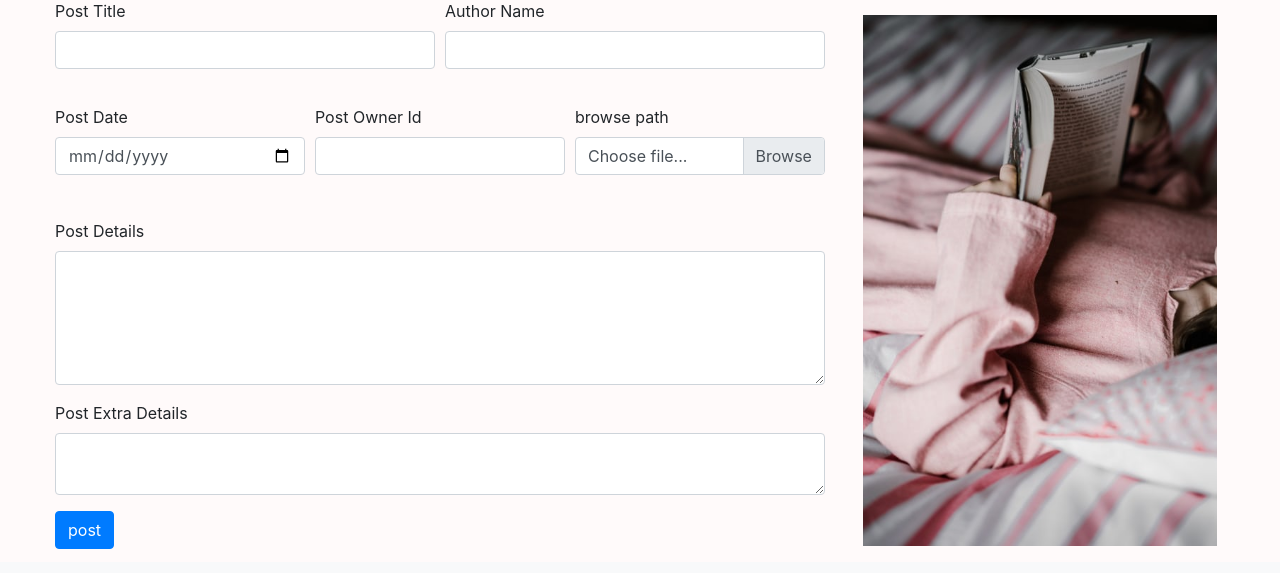
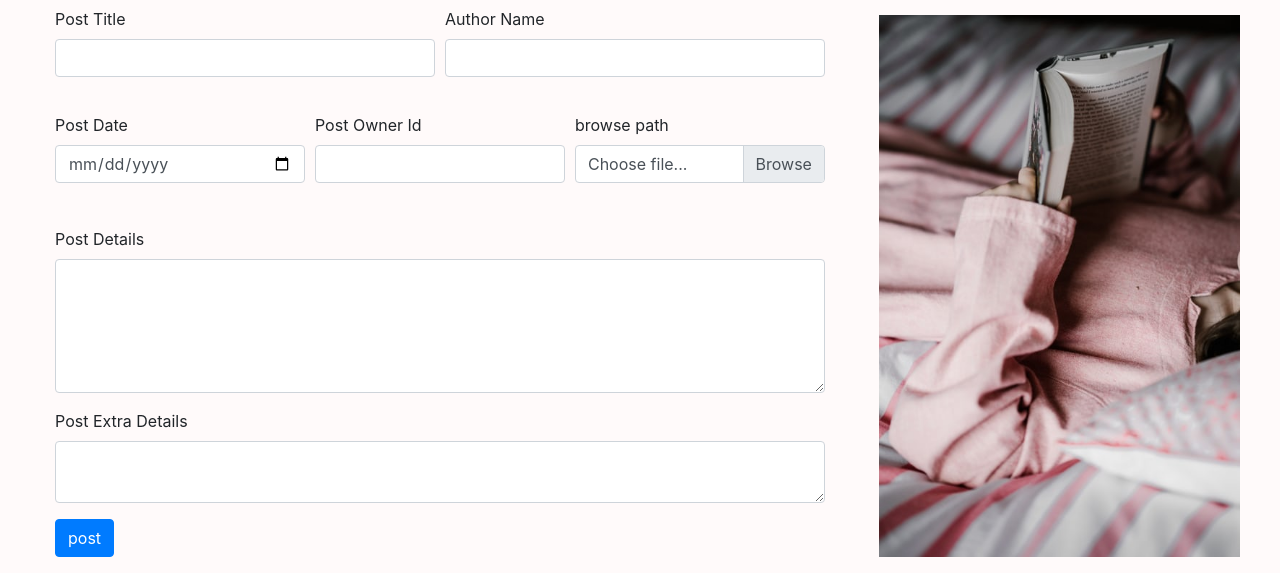
Before and after one commit to Anat12527/BlogA, a Flask app: page /posts/posts_show in a window 1280 px wide. Shown: the part 335-908 px from the top of the page. Before the commit the page ends 884 px from the top, so only its background shows below. Run offline with Flask 2, Linux system fonts and the light colour scheme; some libraries are stand-ins or nearby versions; some web fonts are replaced.

Commit message:
add picture to form

```diff
--- a/app/templates/posts/post_show.html
+++ b/app/templates/posts/post_show.html
@@ -6,11 +6,11 @@
                         <form action="{{url_for('posts.post_add')}}" method="POST" >
                             <input name="_token" type="hidden" value="">
                           <div class="form-row">
-                            <div class="form-group col-md-6">
+                            <div class="form-group col-md-6 pt-2">
                               <label for="inputTitle">Post Title</label>
                               <input type="text" class="form-control" id="inputTitle" name="post_title">
                             </div>
-                            <div class="form-group col-md-6">
+                            <div class="form-group col-md-6 pt-2">
                               <label for="inputPostAuthor">Author Name</label>
                               <input type="text" class="form-control" id="inputPostAuthor" name="post_author">
                             </div>
@@ -46,14 +46,8 @@
                           <button type="submit" class="btn btn-primary">post</button>
                         </form>
                 </div>
-            <div class="col-lg-4">
-
-
-            <img class="img-fluid px-2 pt-3 pb-3" src = "{{ url_for('static', filename='css/reading pink.jpg')}}" >
-
-
-
-
+            <div class="col-lg-4 pr-0">
+              <img class="img-fluid pr-0 pl-4 pt-3 pb-3" src = "{{ url_for('static', filename='css/reading pink.jpg')}}" >
             </div>
         </div>
 </div>
```
